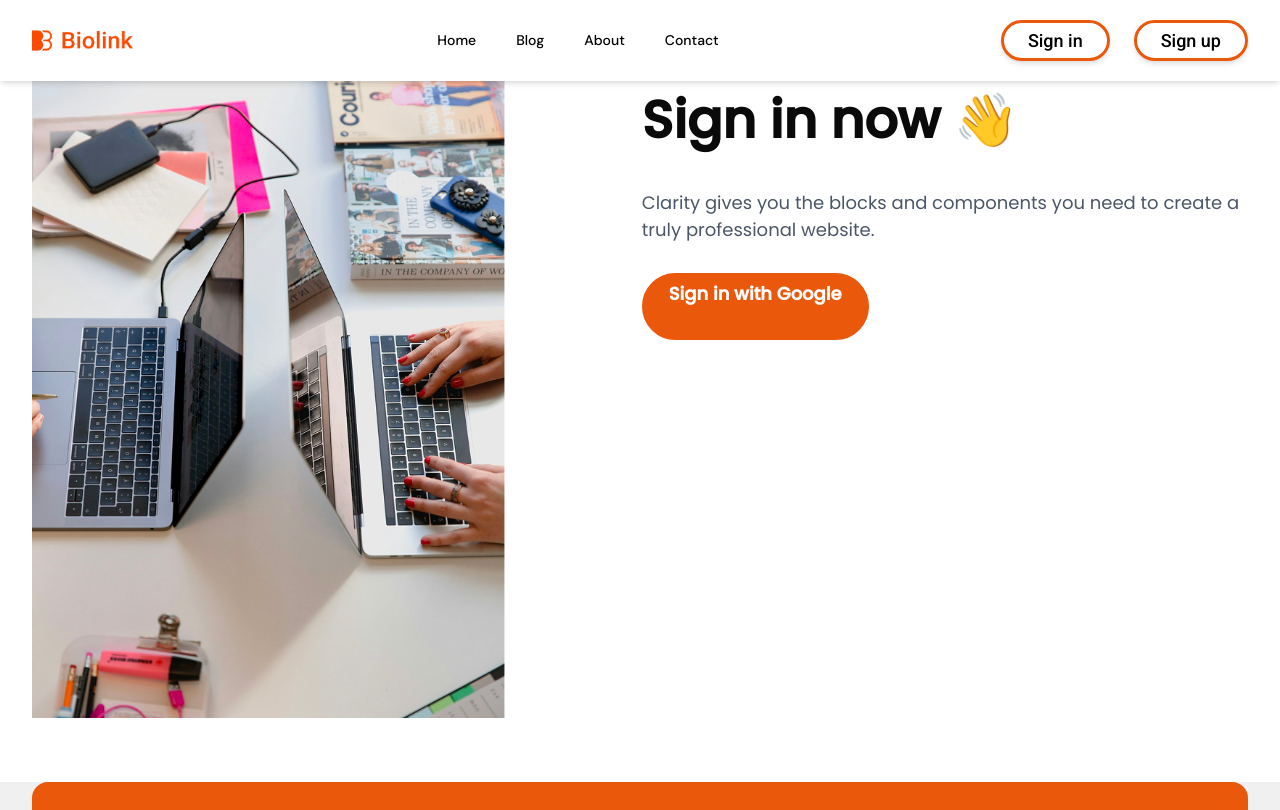
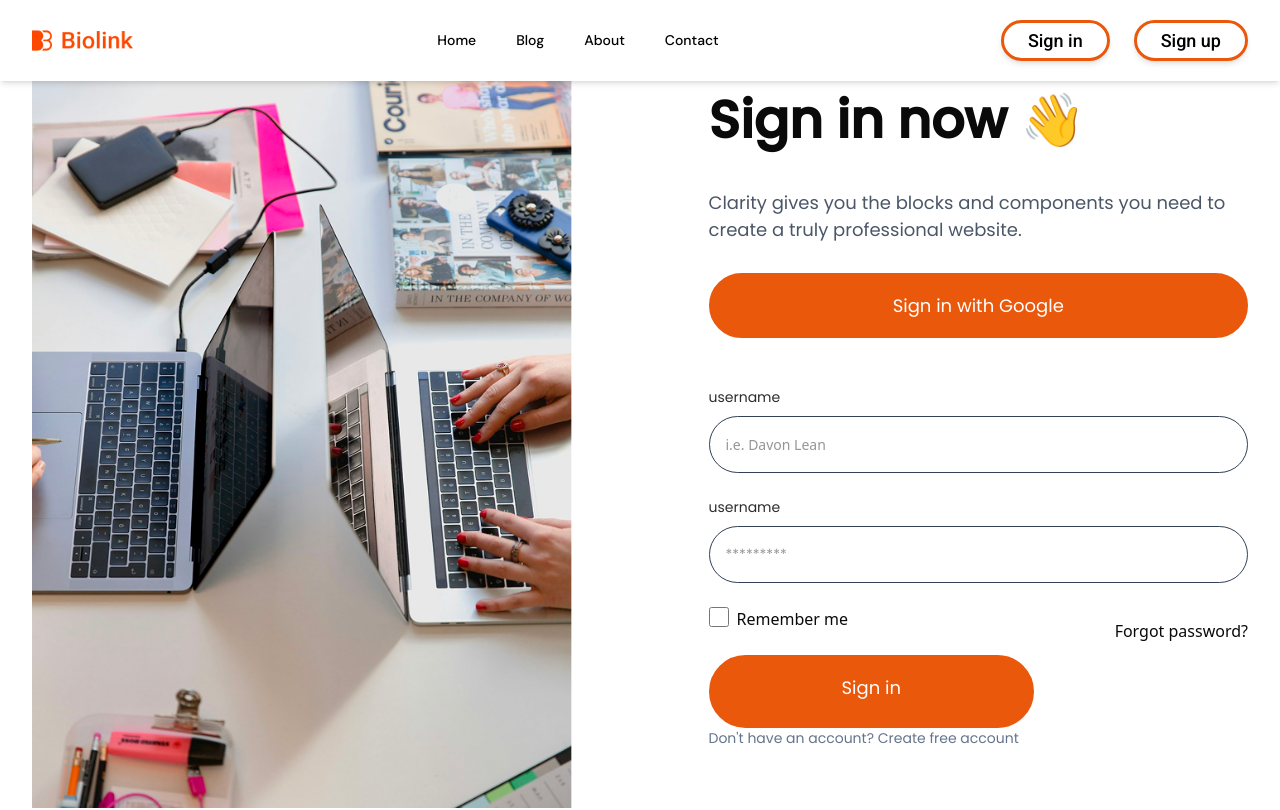
Before and after one commit to wahidul60/BiolinkV3, a Next.js app: page /signin in a window 1280 px wide. Shown: the top 810 px of the page. Built offline with nearby package versions, Linux system fonts and the light colour scheme.

Commit message:
signup page done

```diff
--- a/app/signin/page.jsx
+++ b/app/signin/page.jsx
@@ -16,7 +16,7 @@ export default function page() {
       <Container>
 
         <Flex className='gap-[137px] mb-[64px]'>
-          <div>
+          <div className='w-1/2'>
             <Image
               src={'/loginImage.png'}
               width={651}
@@ -24,10 +24,39 @@ export default function page() {
               alt='login'
             />
           </div>
-          <div>
+          <div className='w-1/2'>
             <h1 className={`font-semibold text-[52px] pb-[30px] ${poppins.className}`}>Sign in now 👋</h1>
-            <p className={`font-regular text-[18px] pb-[30px] text-[#4B5768] ${poppins.className}`}>Clarity gives you the blocks and components you need to create a truly professional website.</p>
-            <Button className={`font-semibold text-[16px] pb-[30px] bg-[#EA580C] text-white ${poppins.className}`} text={'Sign in with Google'} />
+            <p className={`font-normal text-[18px] pb-[30px] text-[#4B5768] ${poppins.className}`}>Clarity gives you the blocks and components you need to create a truly professional website.</p>
+            <Flex className='items-center justify-center pb-[49px]'>
+              <Button className={`font-normal py-4 text-[16px] w-full text-center bg-[#EA580C] text-white ${poppins.className}`} text={'Sign in with Google'} />
+
+            </Flex>
+
+            <p className={`text-[14px] pb-2 text-[#2D2D2D] ${poppins.className}`}>username</p>
+            <input
+              type="text"
+              placeholder='i.e. Davon Lean'
+              className={`text-[14px] text-[#2D2D2D] py-[17px] px-4 w-full border rounded-full border-[#334155] poppins.className mb-6`}
+            />
+
+            <p className={`text-[14px] pb-2 text-[#2D2D2D] ${poppins.className}`}>username</p>
+            <input
+              type="password"
+              placeholder='*********'
+              className={`text-[14px] text-[#2D2D2D] py-[17px] w-full px-4 pl-4 ${poppins.className}  rounded-full mb-6 border border-[#334155]`}
+            />
+            <Flex className='items-center justify-between'>
+              <Flex className='gap-2'>
+                <input
+                  type="checkbox"
+                  className={`text-[14px] w-5 h-5 text-[#2D2D2D] ${poppins.className}`}
+                />
+                <p className='pb-6'>Remember me</p>
+              </Flex>
+              <p>Forgot password?</p>
+            </Flex>
+            <Button className={`font-normal py-4 px-[130px] text-[16px] text-center bg-[#EA580C] pb-6 text-white ${poppins.className}`} text={'Sign in '} />
+            <p className={`text-[14px] text-[#64748B] ${poppins.className}`}>Don't have an account? <span>Create free account</span></p>
           </div>
 
         </Flex>
```
